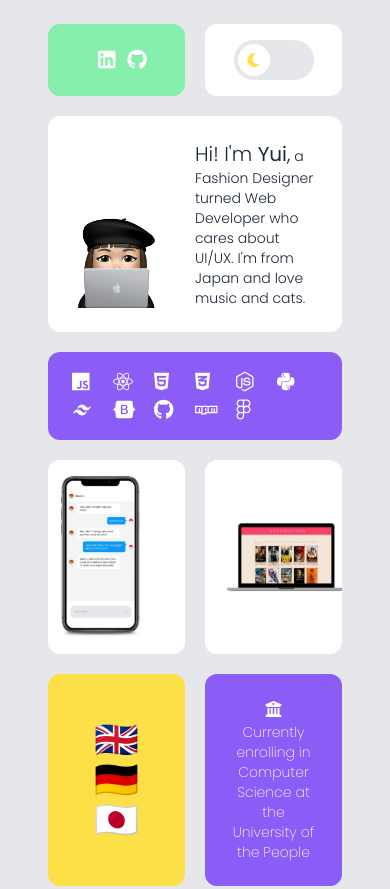
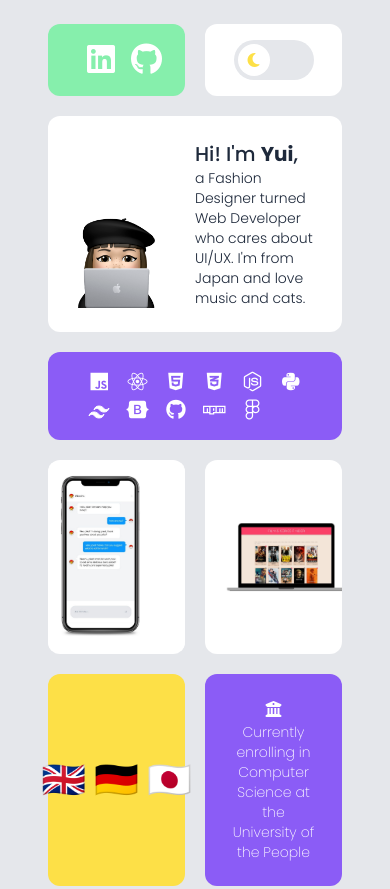
Before and after one commit to Yui-Iida/portfolio-2023, a website: page index.html in a window 390 px wide. Shown: the top 889 px of the page. Drawn offline with Linux system fonts and the light colour scheme.

Commit message:
fix bug and design

```diff
--- a/index.html
+++ b/index.html
@@ -13,9 +13,6 @@
     <script src="script.js" defer></script>
   </head>
   <body>
-    <!-- <div
-      class="h-full font-poppins font-light bg-gradient-to-r from-fuchsia-200 from-10% via-violet-200 via-30% to-blue-200 to-90%"
-    > -->
     <div
       class="h-full min-h-screen font-poppins font-light bg-gray-200 dark:bg-zinc-900"
     >
@@ -94,10 +91,31 @@
           <div
             class="bg-yellow-300 p-4 rounded-xl order-5 col-span-1 row-span-1 md:order-2 md:col-span-1 md:row-span-1 flex items-center justify-center"
           >
-            <div class="md:flex gap-2">
-              <p class="text-4xl">🇬🇧</p>
-              <p class="text-4xl">🇩🇪</p>
-              <p class="text-4xl">🇯🇵</p>
+            <div class="flex gap-2 relative">
+              <div class="group relative">
+                <p class="text-4xl">🇬🇧</p>
+                <p
+                  class="opacity-0 group-hover:opacity-100 group-hover:z-10 bg-white p-2 rounded-xl absolute text-sm left-1/2 transform -translate-x-1/2"
+                >
+                  English : Proficiency
+                </p>
+              </div>
+              <div class="group relative">
+                <p class="text-4xl relative">🇩🇪</p>
+                <p
+                  class="hidden group-hover:block group-hover:z-10 bg-white p-2 rounded-xl absolute text-sm left-1/2 transform -translate-x-1/2"
+                >
+                  German : Conversational
+                </p>
+              </div>
+              <div class="group relative">
+                <p class="text-4xl relative">🇯🇵</p>
+                <p
+                  class="hidden group-hover:block group-hover:z-10 bg-white p-2 rounded-xl absolute text-sm left-1/2 transform -translate-x-1/2"
+                >
+                  Japanes : Native
+                </p>
+              </div>
             </div>
           </div>
 
@@ -176,7 +194,7 @@
 
           <!-- Box 5 / Center -->
           <div
-            class="bg-white rounded-xl order-2 col-span-2 row-span-1 md:order-5 md:col-span-2 md:row-span-2 grid grid-cols-2 p-6 md:p-10 dark:bg-zinc-900 dark:outline dark:outline-white dark:outline-thin"
+            class="bg-white rounded-xl order-2 col-span-2 row-span-1 md:order-5 md:col-span-2 md:row-span-2 grid grid-cols-2 p-6 md:p-8 xl:p-14 2xl:p-20 lg:gap-4 dark:bg-zinc-900 dark:outline dark:outline-white dark:outline-thin"
           >
             <div
               class="ml-0 md:ml-2 md:-ml-4 mb-0 mt-auto w-3/4 md:w-fit max-w-2xs"
@@ -184,14 +202,14 @@
               <img src="./img/my_memoji.png" alt="my memoji" class="" />
             </div>
             <div
-              class="text-sm lg:text-lg text-slate-800 dark:text-slate-50 dark:font-extralight"
+              class="text-sm lg:text-lg xl:text-2xl xl:font-extralight xl:leading-relaxed text-slate-800 dark:text-slate-50 dark:font-extralight"
             >
               <span
-                class="text-xl lg:text-3xl text-slate-800 dark:text-slate-50"
+                class="text-xl lg:text-3xl font-medium text-slate-800 dark:text-slate-50"
                 >Hi! I'm <b>Yui</b>,</span
               >
-              a Fashion Designer turned Web Developer who cares about UI/UX. I'm
-              from Japan and love music and cats.
+              <br />a Fashion Designer turned Web Developer who cares about
+              UI/UX. I'm from Japan and love music and cats.
             </div>
           </div>
 
@@ -324,9 +342,6 @@
                   alt="Tailwind icon"
                   class="bg-white p-2 rounded-3xl w-8"
                 />
-                <!-- <i
-                  class="fa-brands fa-css3-alt bg-white px-2 py-1 rounded-3xl text-black text-xl sm:text-3xl lg:text-5xl"
-                ></i> -->
                 <img
                   src="./img/css3-icon.svg"
                   alt="CSS3 icon"
@@ -340,19 +355,17 @@
           <div
             class="bg-green-300 flex justify-center items-center md:order-8 md:p-16 rounded-xl order-1 col-span-1 row-span-1 md:col-span-1 md:row-span-1"
           >
-            <div class="links flex gap-3 md:gap-6">
+            <div class="links flex justify-between justify-items-center gap-4">
               <a href="https://twitter.com/muller_dev" target="_blank">
-                <i
-                  class="fa-brands fa-x-twitter fa-lg md:fa-2xl text-white"
-                ></i>
+                <i class="fa-brands fa-x-twitter fa-2x text-white"></i>
               </a>
 
               <a href="https://www.linkedin.com/in/yui-iida/" target="_blank">
-                <i class="fa-brands fa-linkedin fa-lg md:fa-2xl text-white"></i>
+                <i class="fa-brands fa-linkedin fa-2x text-white"></i>
               </a>
 
               <a href="https://github.com/Yui-Iida" target="_blank">
-                <i class="fa-brands fa-github fa-lg md:fa-2xl text-white"></i>
+                <i class="fa-brands fa-github fa-2x text-white"></i>
               </a>
             </div>
           </div>
@@ -386,25 +399,25 @@
             class="bg-violet-500 p-2 md:p-4 rounded-xl order-3 col-span-2 row-span-1 md:order-10 md:col-span-4 md:row-span-1"
           >
             <div
-              class="logos grid grid-cols-6 md:flex justify-between items-center py-2 px-4 md:px-20"
+              class="logos grid grid-cols-6 md:flex justify-between justify-items-center py-2 px-6 md:px-20"
             >
               <i
-                class="fa-brands fa-js text-white text-xl sm:text-3xl lg:text-5xl"
+                class="fa-brands fa-js text-white text-xl sm:text-3xl lg:text-4xl"
               ></i>
               <i
-                class="fa-brands fa-react text-white text-xl sm:text-3xl lg:text-5xl"
+                class="fa-brands fa-react text-white text-xl sm:text-3xl lg:text-4xl"
               ></i>
               <i
-                class="fa-brands fa-html5 text-white text-xl sm:text-3xl lg:text-5xl"
+                class="fa-brands fa-html5 text-white text-xl sm:text-3xl lg:text-4xl"
               ></i>
               <i
-                class="fa-brands fa-css3-alt text-white text-xl sm:text-3xl lg:text-5xl"
+                class="fa-brands fa-css3-alt text-white text-xl sm:text-3xl lg:text-4xl"
               ></i>
               <i
-                class="fa-brands fa-node-js text-white text-xl sm:text-3xl lg:text-5xl"
+                class="fa-brands fa-node-js text-white text-xl sm:text-3xl lg:text-4xl"
               ></i>
               <i
-                class="fa-brands fa-python text-white text-xl sm:text-3xl lg:text-5xl"
+                class="fa-brands fa-python text-white text-xl sm:text-3xl lg:text-4xl"
               ></i>
               <svg
                 fill="#fff"
@@ -412,7 +425,7 @@
                 xmlns="http://www.w3.org/2000/svg"
                 xml:space="preserve"
                 stroke="#fff"
-                class="w-5 md:w-9 md:-mx-2"
+                class="w-6 sm:w-8 md:-mx-2 mt-auto"
               >
                 <g id="SVGRepo_bgCarrier" stroke-width="0"></g>
                 <g
@@ -429,23 +442,25 @@
                 </g>
               </svg>
               <i
-                class="fa-brands fa-bootstrap text-white text-xl sm:text-3xl lg:text-5xl"
+                class="fa-brands fa-bootstrap text-white text-xl sm:text-3xl lg:text-4xl"
               ></i>
               <i
-                class="fa-brands fa-github text-white text-xl sm:text-3xl lg:text-5xl"
+                class="fa-brands fa-github text-white text-xl sm:text-3xl lg:text-4xl"
               ></i>
               <i
-                class="fa-brands fa-npm text-white text-xl sm:text-3xl lg:text-5xl"
+                class="fa-brands fa-npm text-white text-xl sm:text-3xl lg:text-4xl"
               ></i>
               <i
-                class="fa-brands fa-figma text-white text-xl sm:text-3xl lg:text-5xl"
+                class="fa-brands fa-figma text-white text-xl sm:text-3xl lg:text-4xl"
               ></i>
             </div>
           </div>
         </div>
       </div>
       <footer class="text-center text-white pb-6">
-        Copyright &copy; 2023 by Yui Iida. All rights reserved.
+        Copyright &copy;
+        <div class="year inline">2023</div>
+        by Yui Iida. All rights reserved.
       </footer>
     </div>
   </body>
--- a/script.js
+++ b/script.js
@@ -1,8 +1,10 @@
+// Switch Mode
 const darkModeIcon = document.querySelector(".dark-icon");
 const lightModeIcon = document.querySelector(".light-icon");
 const darkModeBtn = document.querySelector(".dark-mode");
 const lightModeBtn = document.querySelector(".light-mode");
 
+// When dark mode button clicked
 darkModeIcon.addEventListener("click", () => {
   document.documentElement.classList.add("dark");
   darkModeBtn.classList.add("translate-x-10");
@@ -15,6 +17,7 @@ darkModeIcon.addEventListener("click", () => {
   }, 500);
 });
 
+// When light mode button clicked
 lightModeIcon.addEventListener("click", () => {
   document.documentElement.classList.remove("dark");
   lightModeBtn.classList.add("-translate-x-10");
@@ -28,16 +31,6 @@ lightModeIcon.addEventListener("click", () => {
   }, 500);
 });
 
-// lightModeIcon.addEventListener("click", () => {
-//   document.documentElement.classList.remove("dark");
-//   darkModeBtn.classList.remove("translate-x-10");
-//   lightModeBtn.classList.add("-translate-x-10");
-//   lightModeBtn.classList.add("bg-white");
-
-//   setTimeout(() => {
-//     lightModeIcon.classList.toggle("hidden");
-//     darkModeIcon.classList.toggle("hidden");
-//     darkModeIcon.classList.add("z-10");
-//     // lightModeIcon.classList.remove("z-10");
-//   }, 500);
-// });
+// Display current year
+const year = document.querySelector(".year");
+year.textContent = new Date().getFullYear();
--- a/tailwind.config.js
+++ b/tailwind.config.js
@@ -1,10 +1,6 @@
 /** @type {import('tailwindcss').Config} */
 module.exports = {
-  content: [
-    "./*.js", // JavaScript ファイル
-    "./index.html",
-    // "./src/**/*.{js,jsx,ts,tsx}",
-  ],
+  content: ["./*.js", "./index.html"],
   theme: {
     extend: {
       fontFamily: {
```
Also changed, not shown: styles.css (+0 -12 lines), output.css.
